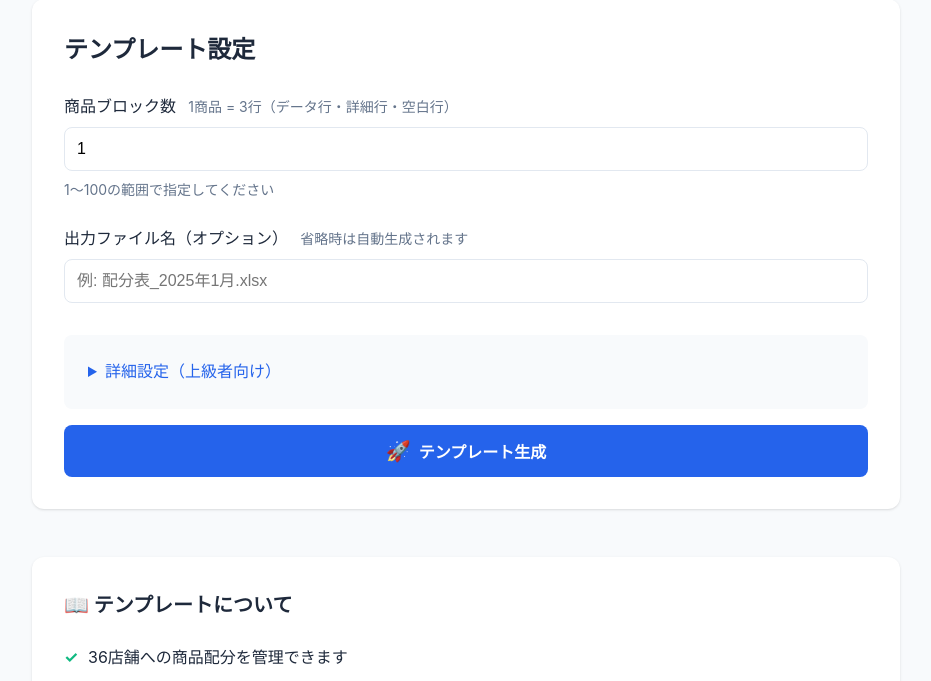
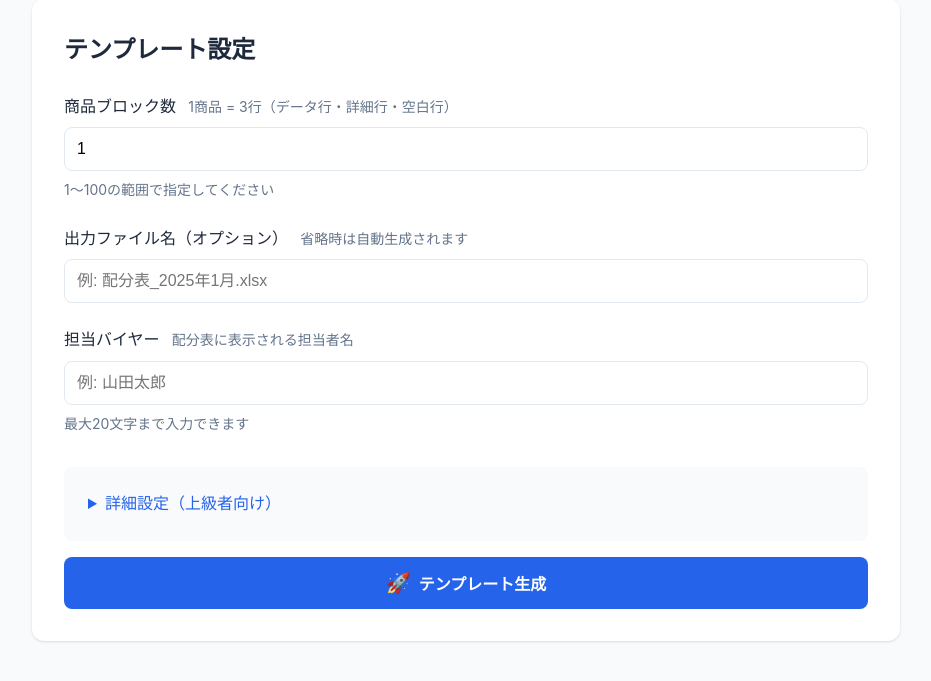
Before and after one commit to Watanabe-Masao/tool2, a FastAPI app: page / in a window 1280 px wide. Shown: the part 215-896 px from the top of the page, without its empty margins (174-1105 px from the left). Run offline with FastAPI, Linux system fonts and the light colour scheme.

Commit message:
Add buyer name input feature
Features:
- Added buyer name input field to web form
- Buyer name is displayed in cell AE4 of Excel template
- Maximum 20 characters allowed
- Optional field (can be left empty)

Changes:
Frontend:
- templates/index.html: Added buyer name input field with label and help text
- static/script.js: Added buyer_name to form data collection

Backend:
- app.py: Added buyer_name field to TemplateRequest model
- app.py: Pass buyer_name to create_template method

Excel generation:
- haibun_template_creator.py: Added buyer_name parameter to create_template method
- haibun_template_creator.py: Added buyer_name parameter to _setup_header_area method
- haibun_template_creator.py: Set buyer name in AE4 cell with font size 11, bold, centered

Cell location:
- Buyer name label: AB4:AD4 (担当バイヤー)
- Buyer name value: AE4:AT4 (merged cells)

User experience:
- Input is optional and appears between output filename and advanced settings
- Clear help text explaining the field purpose
- Character limit validation (max 20 characters)

```diff
--- a/app.py
+++ b/app.py
@@ -51,6 +51,11 @@ class TemplateRequest(BaseModel):
     output_filename: Optional[str] = Field(
         default=None,
         description="出力ファイル名（省略時は自動生成）"
+    )
+    buyer_name: Optional[str] = Field(
+        default=None,
+        max_length=20,
+        description="担当バイヤー名（最大20文字）"
     )
     pixel_100: Optional[float] = Field(default=13.5714285714, description="100ピクセル列幅")
     pixel_50: Optional[float] = Field(default=6.4285714286, description="50ピクセル列幅")
@@ -108,7 +113,7 @@ async def generate_template(req: TemplateRequest):
 
         # テンプレート生成
         creator = HaibunTemplateCreator(config=config)
-        output_path = creator.create_template()
+        output_path = creator.create_template(buyer_name=req.buyer_name)
 
         # ダウンロードURL生成
         download_url = f"/api/download/{file_id}?filename={filename}"
--- a/static/script.js
+++ b/static/script.js
@@ -87,6 +87,7 @@ async function handleFormSubmit(event) {
 function getFormData() {
     const numBlocks = parseInt(document.getElementById('numBlocks').value);
     const outputFilename = document.getElementById('outputFilename').value.trim();
+    const buyerName = document.getElementById('buyerName').value.trim();
     const pixel100 = parseFloat(document.getElementById('pixel100').value);
     const pixel50 = parseFloat(document.getElementById('pixel50').value);
 
@@ -99,6 +100,10 @@ function getFormData() {
     // オプショナルフィールド
     if (outputFilename) {
         data.output_filename = outputFilename;
+    }
+
+    if (buyerName) {
+        data.buyer_name = buyerName;
     }
 
     return data;
--- a/templates/index.html
+++ b/templates/index.html
@@ -46,6 +46,21 @@
                             name="output_filename"
                             placeholder="例: 配分表_2025年1月.xlsx"
                         >
+                    </div>
+
+                    <div class="form-group">
+                        <label for="buyerName">
+                            担当バイヤー
+                            <span class="help-text">配分表に表示される担当者名</span>
+                        </label>
+                        <input
+                            type="text"
+                            id="buyerName"
+                            name="buyer_name"
+                            placeholder="例: 山田太郎"
+                            maxlength="20"
+                        >
+                        <small>最大20文字まで入力できます</small>
                     </div>
 
                     <!-- 詳細設定（アコーディオン） -->
```
Also changed, not shown: haibun_template_creator.py (+16 -5 lines).
